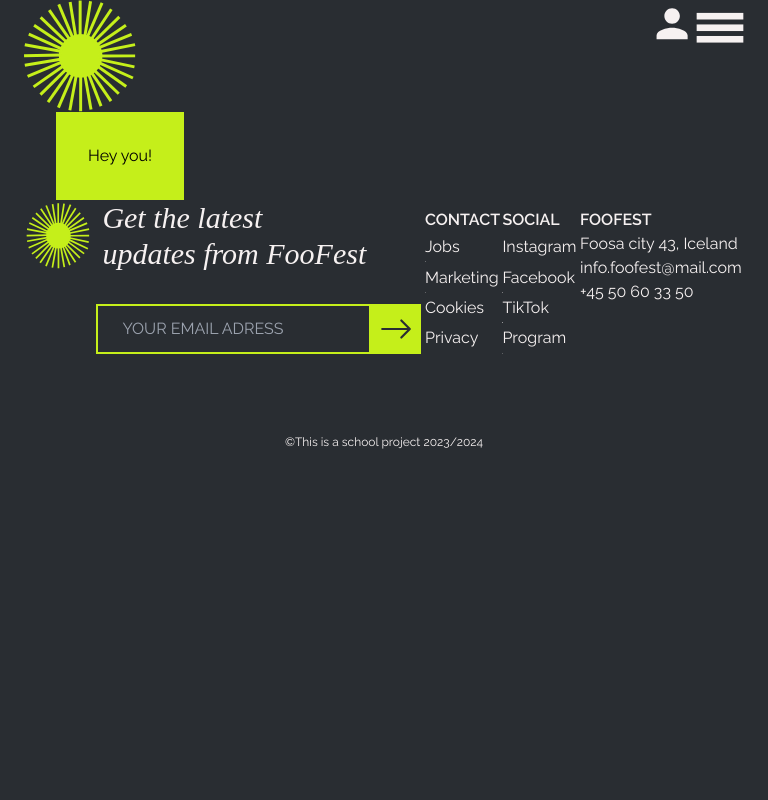
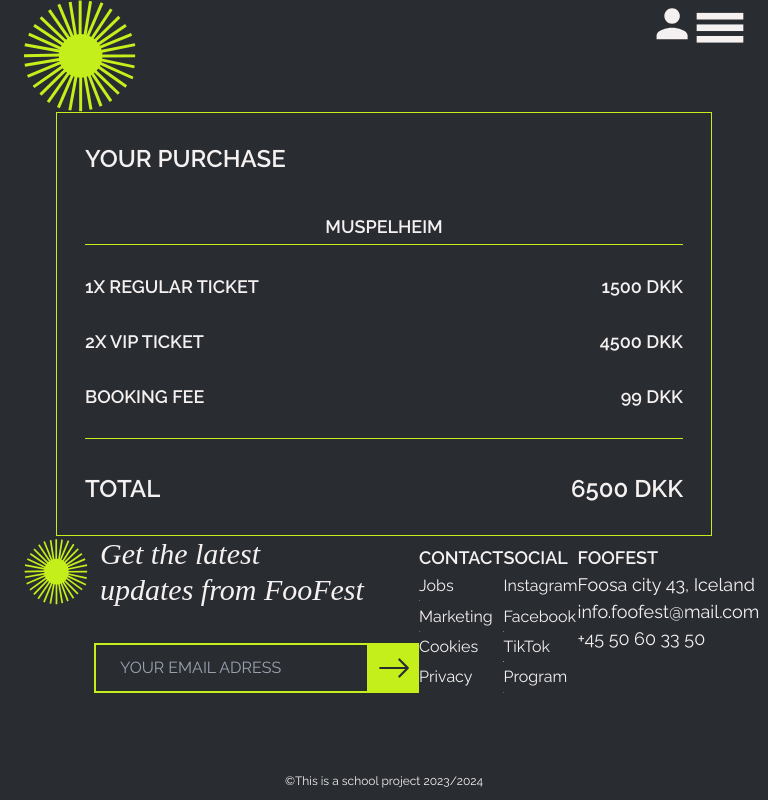
Before and after one commit to TheImpatientz/foofest_exam, a Next.js app: page / in a window 768 px wide. Built offline with nearby package versions, Linux system fonts and the light colour scheme.

Commit message:
Kreeret YourPurchase komponent

```diff
--- a/src/app/globals.css
+++ b/src/app/globals.css
@@ -32,11 +32,9 @@ h3 {
   color: var(--secondary-color);
 }
 h4 {
-  font-size: 1rem;
   color: var(--secondary-color);
 }
 p {
-  font-size: 1rem;
   color: var(--secondary-color);
 }
 a {
@@ -46,13 +44,21 @@ a {
   font-family: "Ibarra Real Nova", serif;
 }
 
+/* Mobil */
 @media (max-width: 768px) {
   body {
-    margin-left: 0.75rem;
-    margin-right: 0.75rem;
+    margin-left: 1.25rem;
+    margin-right: 1.25rem;
+  }
+  p {
+    font-size: 1rem;
+  }
+  h4 {
+    font-size: 1.3rem;
   }
 }
 
+/* Desktop */
 @media (min-width: 768px) {
   body {
     margin-left: 1.5rem;
@@ -62,4 +68,10 @@ a {
     margin-left: 2rem;
     margin-right: 2rem;
   }
+  p {
+    font-size: 1.125rem;
+  }
+  h4 {
+    font-size: 1.5rem;
+  }
 }
--- a/src/app/page.jsx
+++ b/src/app/page.jsx
@@ -1,5 +1,6 @@
 import Footer from "@/components/Footer";
 import Header from "@/components/Header";
+import YourPurchase from "@/components/YourPurchase";
 // import Link from "@/components/Link";
 
 export default function Home() {
@@ -7,7 +8,7 @@ export default function Home() {
     <>
       <Header></Header>
       <main>
-        <button className="bg-[var(--accent-color)] p-8">Hey you!</button>
+        <YourPurchase campingspot="MUSPELHEIM"></YourPurchase>
       </main>
       <Footer></Footer>
     </>
--- /dev/null
+++ b/src/components/YourPurchase.jsx
@@ -0,0 +1,27 @@
+export default function YourPurchase({ campingspot }) {
+  return (
+    <div className="border border-[var(--accent-color)] p-7 font-semibold">
+      <h4 className="pb-9">YOUR PURCHASE</h4>
+      <p className="grid place-items-center border-b border-[var(--accent-color)] pb-1">{campingspot}</p>
+      <div className="flex justify-between pt-7 pb-7">
+        <p>1X REGULAR TICKET</p>
+        <p className="">1500 DKK</p>
+      </div>
+
+      <div className="flex justify-between pb-7">
+        <p>2X VIP TICKET</p>
+        <p className="">4500 DKK</p>
+      </div>
+
+      <div className="flex pb-7 justify-between">
+        <p className="">BOOKING FEE</p>
+        <p className="">99 DKK</p>
+      </div>
+
+      <div className="flex justify-between border-t border-[var(--accent-color)] pt-8">
+        <p className="text-[1.3rem] md:text-[1.5rem]">TOTAL</p>
+        <p className="text-[1.3rem] md:text-[1.5rem]">6500 DKK</p>
+      </div>
+    </div>
+  );
+}
```
